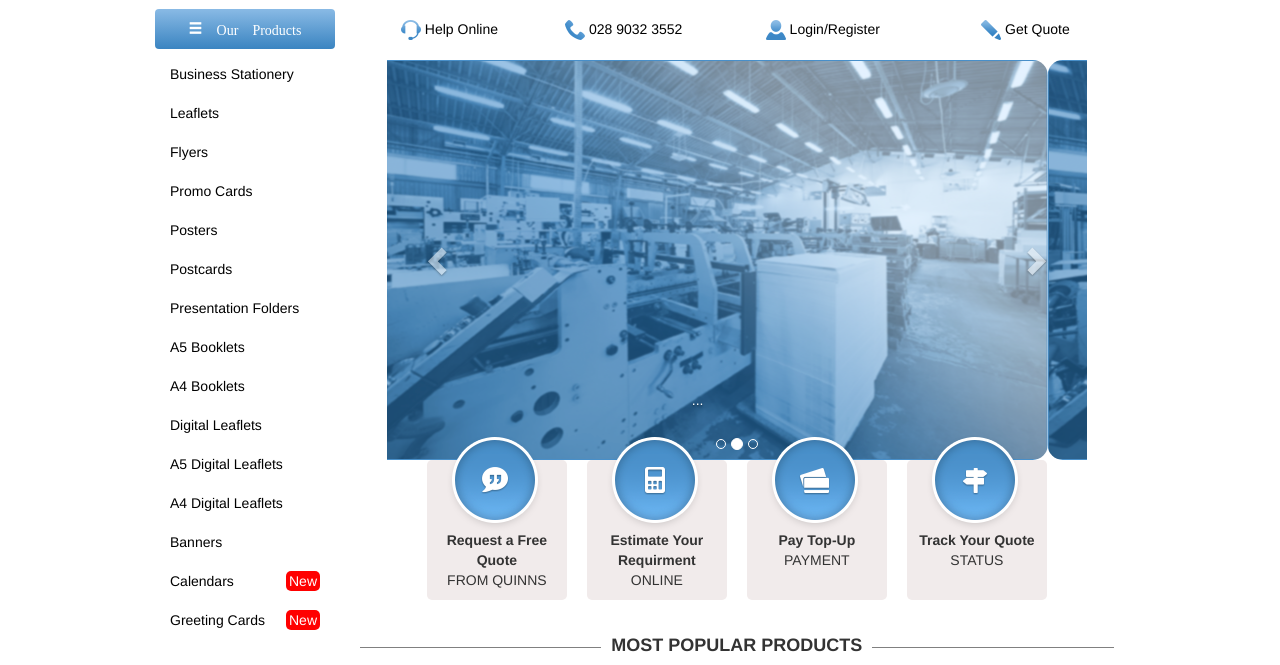
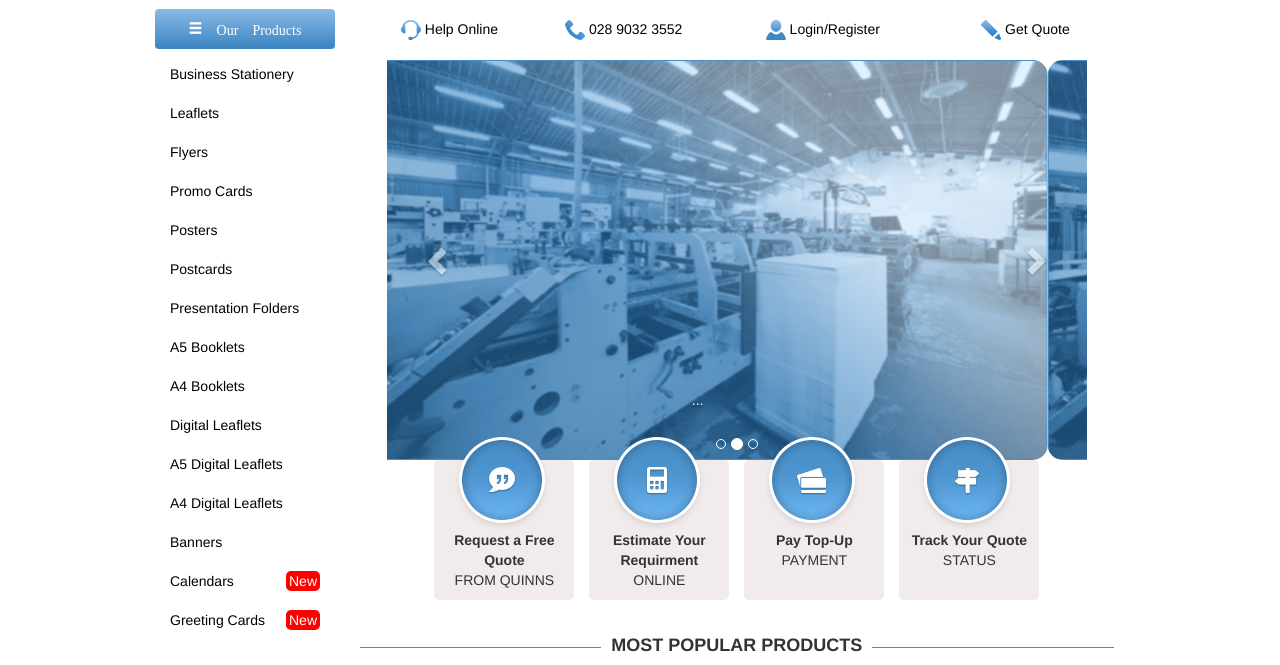
Before and after one commit to Nikcrysis/quinns_belfast, a plain HTML site: page index.html in a window 1280 px wide. Shown: the part 88-753 px from the top of the page. Drawn offline with nearby package versions, Linux system fonts and the light colour scheme.

Commit message:
changed offerings to row

```diff
--- a/css/styles.css
+++ b/css/styles.css
@@ -173,28 +173,25 @@ background-image: none !important;
     bottom: -5px;
 }
 
-.offerings{
-    width:620px;
+.offering{
+    /*background-color: #c0c0c0;*/
+    max-width:620px;
     height: auto;
     margin: 0 auto;
     position: relative;
 }
 
-.first{
-    margin-left:0px !important;
-}
 
 .offer_item{
-    float:left;
     height:140px ;
     width: 140px;
     background-color: #f1ebeb;
     border-radius: 5px;
     margin:0;
-    margin-left:20px;
     z-index: 8;
     position: relative;
     text-align: center;
+    margin: 0 auto;
 }
 
 /*.circle{
@@ -389,6 +386,10 @@ hr {
     margin: 0 5px;
 }
 
+.get_social_item.first{
+    margin-left:0px !important;
+}
+
 .footer_cont.main a{
     color:  #ffffff;
 }
--- a/index.html
+++ b/index.html
@@ -189,8 +189,12 @@
     </a>
 </div>
 
-<div class="offerings">
-    <div class="offer_item first">
+<div class="offering clearfix ">
+<div class="row-fluid clearfix">
+
+
+        <div class="col-md-6 col-sm-6 col-xs-12 no-pad">
+            <div class="offer_item">
                 <div class="circle"><img src="src/request.png" alt=""/>
                 </div>
                 <div class="offer_text">
@@ -201,7 +205,9 @@
                     FROM QUINNS
                 </div>
             </div>
+        </div>
 
+        <div class="col-md-6 col-sm-6 col-xs-12 no-pad">
             <div class="offer_item">
                 <div class="circle"><img src="src/Estimate.png" alt=""/>
                 </div>
@@ -212,7 +218,8 @@
                     ONLINE
                 </div>
             </div>
-
+        </div>
+        <div class="col-md-6 col-sm-6 col-xs-12 no-pad">
             <div class="offer_item">
                 <div class="circle"><img src="src/payment_item.png" alt=""/>
                 </div>
@@ -221,7 +228,8 @@
                     PAYMENT
                 </div>
             </div>
-
+        </div>
+        <div class="col-md-6 col-sm-6 col-xs-12 no-pad">
             <div class="offer_item">
                 <div class="circle"><img src="src/quote.png" alt=""/>
                 </div>
@@ -230,9 +238,14 @@
                     STATUS
                 </div>
             </div>
+        </div>
+    </div>
 
 </div>
 <div style="clear: both"></div>
+
+
+
 <div class="most_popular_products">
     <div class="popular_header">
         <h4><span>MOST POPULAR PRODUCTS</span></h4>
```
Lines whose indentation alone changed are shown as unchanged.
